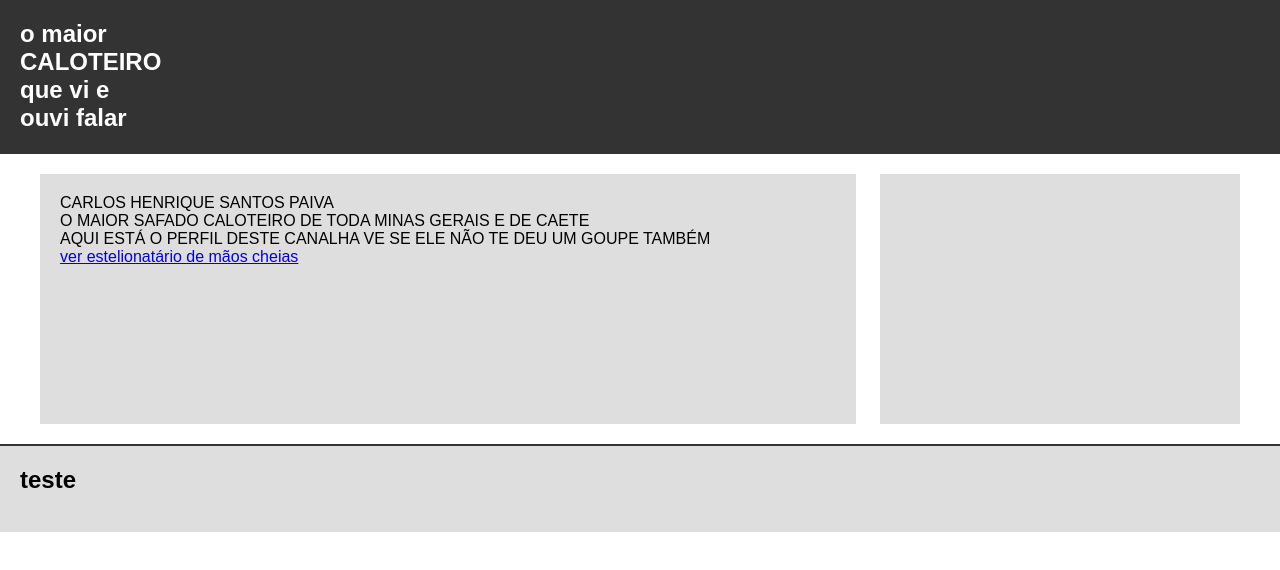
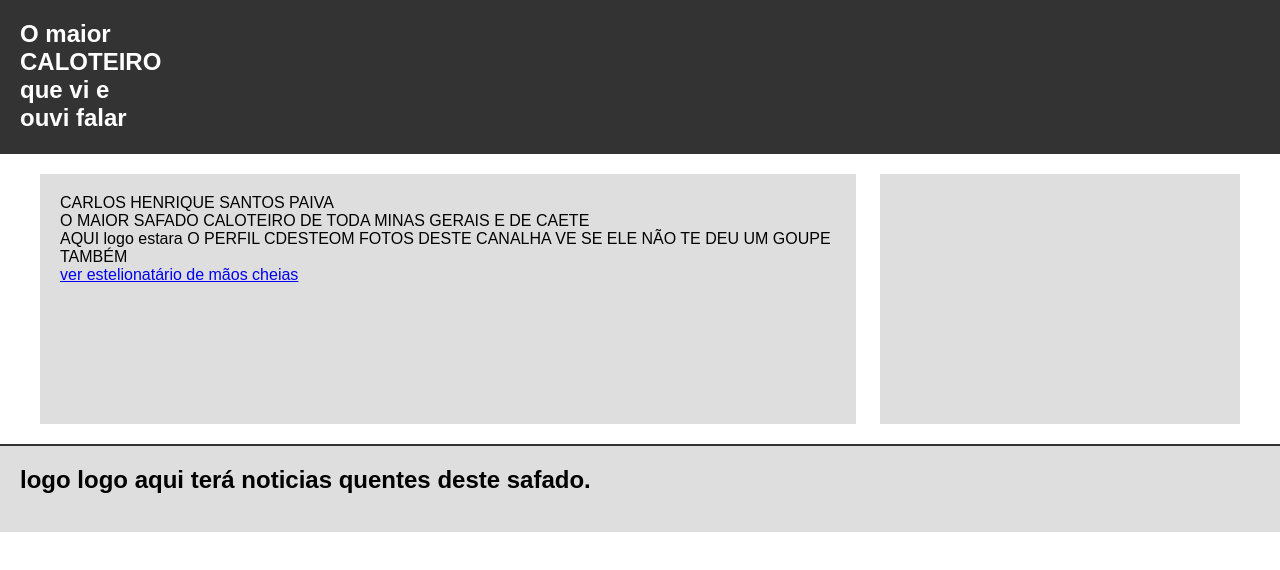
Before and after one commit to negoyego/negoyego.github.io, a plain HTML site: page index.html in a window 1280 px wide. Drawn offline with Linux system fonts and the light colour scheme.

Commit message:
index.html

```diff
--- a/index.html
+++ b/index.html
@@ -16,7 +16,7 @@
     <!-- #header -->
 	<div id="header">
 	    <div id='logo'>
-	    <h2> o maior CALOTEIRO que vi e ouvi falar</h2>
+	    <h2> O maior CALOTEIRO que vi e ouvi falar</h2>
 	    </div>
 
 	    <div id='nav'>
@@ -29,9 +29,9 @@
 	<div id="main">
 	<div id='article'>
 	   <div class='content'>
-	   CARLOS HENRIQUE SANTOS PAIVA  <p>
-           O MAIOR SAFADO CALOTEIRO DE TODA MINAS GERAIS E DE CAETE<p>
-AQUI ESTÁ O PERFIL DESTE CANALHA VE SE ELE NÃO TE DEU UM GOUPE TAMBÉM<p>
+	   CARLOS HENRIQUE SANTOS PAIVA  <p><p>
+           O MAIOR SAFADO CALOTEIRO DE TODA MINAS GERAIS E DE CAETE<p> <p>
+AQUI logo estara O PERFIL CDESTEOM FOTOS DESTE CANALHA VE SE ELE NÃO TE DEU UM GOUPE TAMBÉM<p>
 <a href="#">ver estelionatário de mãos cheias </a>
 	   </div>
 	</div>
@@ -46,7 +46,7 @@ AQUI ESTÁ O PERFIL DESTE CANALHA VE SE ELE NÃO TE DEU UM GOUPE TAMBÉM<p>
 
     <!-- #footer -->
 	<div id="footer">
-		<h2>teste</h2>
+		<h2>logo logo aqui terá noticias quentes deste safado.</h2>
 			<iframe src="#" frameborder="0" scrolling="no" height="0"></iframe>
 	</div>
 
```
